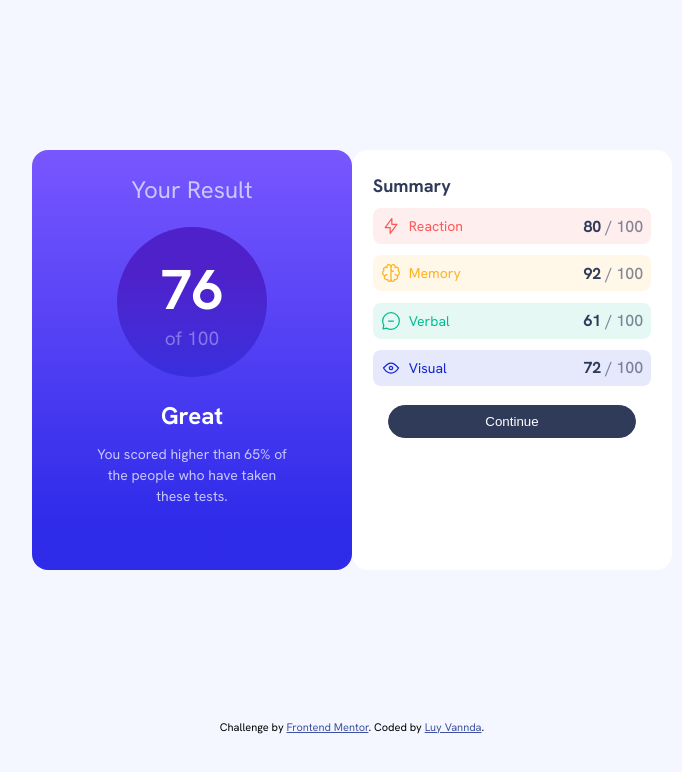
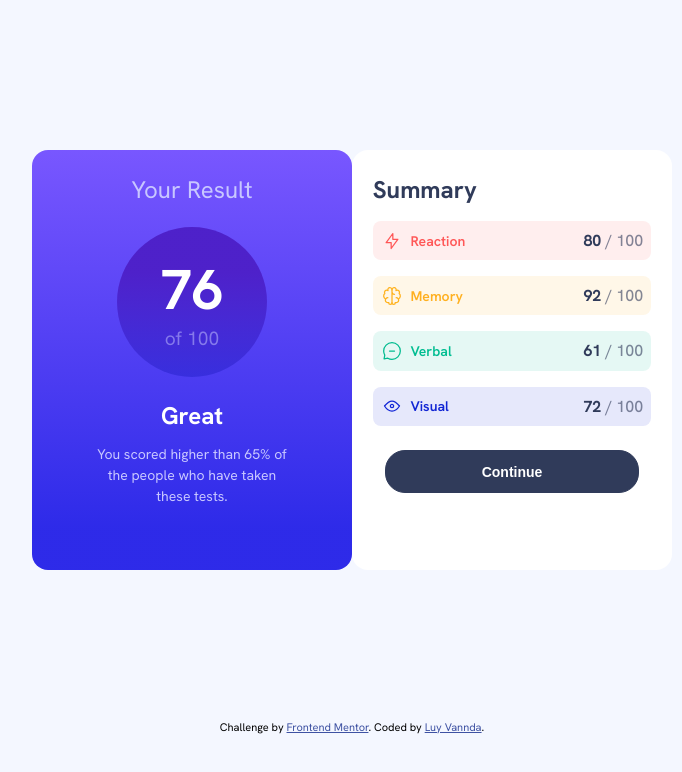
Before and after one commit to luyvannda/results-summary-component, a plain HTML site: page index.html in a window 1280 px wide. Shown: the whole page, without its empty margins (288-970 px from the left). Drawn offline with Linux system fonts and the light colour scheme; files whose address does not match are found by name.

Commit message:
complete styling right text container for 1440px desktop width

```diff
--- a/CSS/styles.scss
+++ b/CSS/styles.scss
@@ -138,25 +138,24 @@ body {
   .hero-text-right {
     display: flex;
     flex-direction: column;
-    gap: 0.7rem;
+    gap: clamp(0.7rem, 1vh + 0.5rem, 3vh);
     margin-top: 1.5rem;
     padding: 0 1.3rem 0 1.3rem;
 
     h5 {
-      font-size: 1.125rem;
+      font-size: clamp(1.125rem, 5vw + 0.5rem, 1.5rem);
       color: $dark-gray-blue;
     }
 
     p {
       display: flex;
-      justify-content: space-between;
-      padding: 0.5rem;
-
+      padding: clamp(0.5rem, 50%, 0.6rem);
 
       span {
         display: flex;
         align-items: center;
-        font-size: 0.875rem;
+        font-size: clamp(0.875rem, 5%, 2rem);
+        font-weight: 600;
 
         img {
           margin-right: 0.5rem;
@@ -228,16 +227,19 @@ body {
       input {
         background-color: $dark-gray-blue;
         color: $white;
-        padding: 0.5rem 7.5vw;
+        font-size: clamp(0.875rem, 5%, 2rem);
+        font-weight: 600;
+        padding: 0.8rem 7.5vw;
         border: 1px solid $dark-gray-blue;
         border-radius: 20px;
         cursor: pointer;
 
         &:hover {
-          background-color: $primary-green-teal;
-          border: 1px solid $primary-green-teal;
+          background-color: $background-light-royal-blue;
+          border: 1px solid $background-light-royal-blue;
         }
       }
+
 
     }
 
```
Also changed, not shown: CSS/styles.css, 1 other file.
